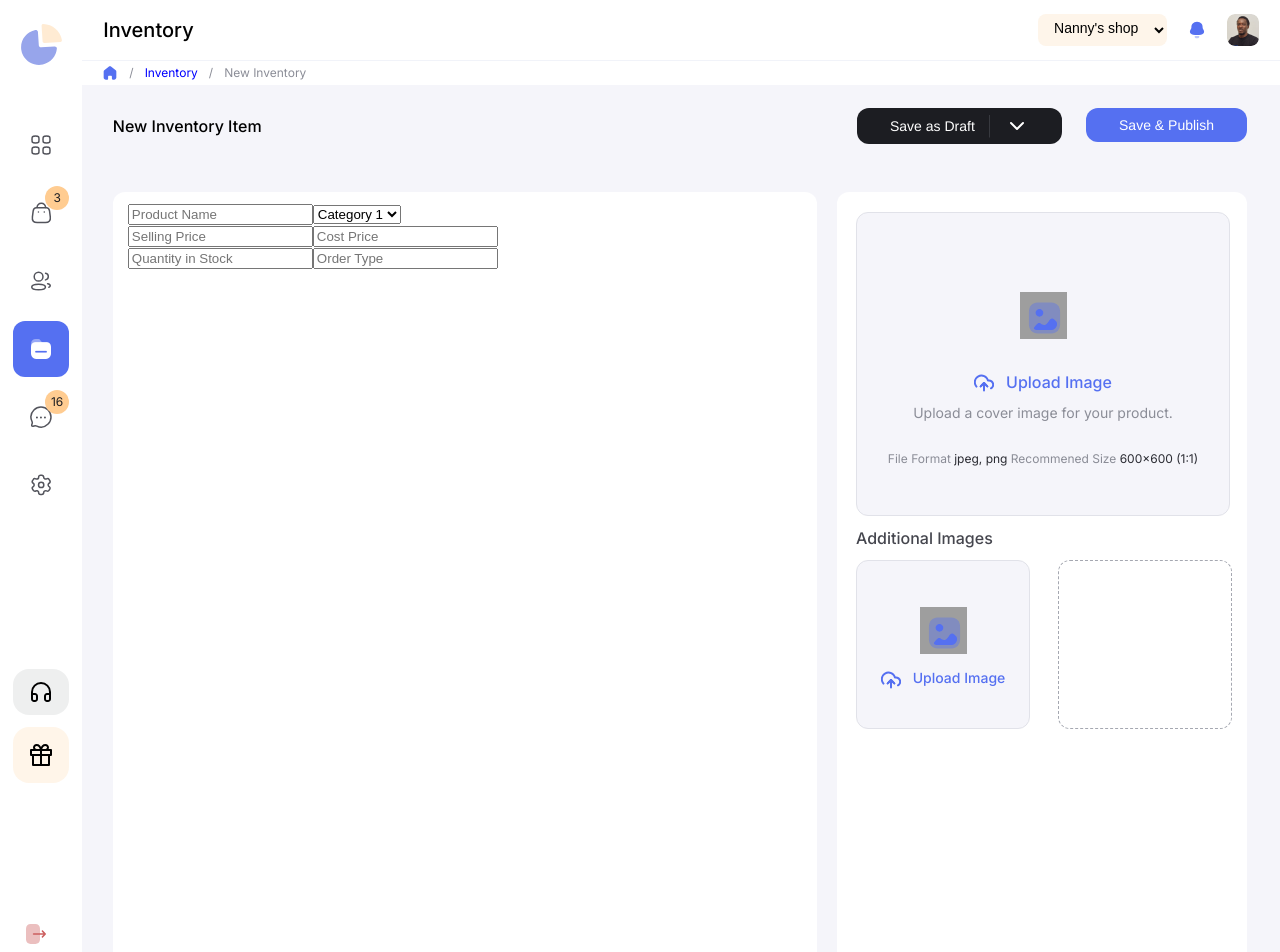
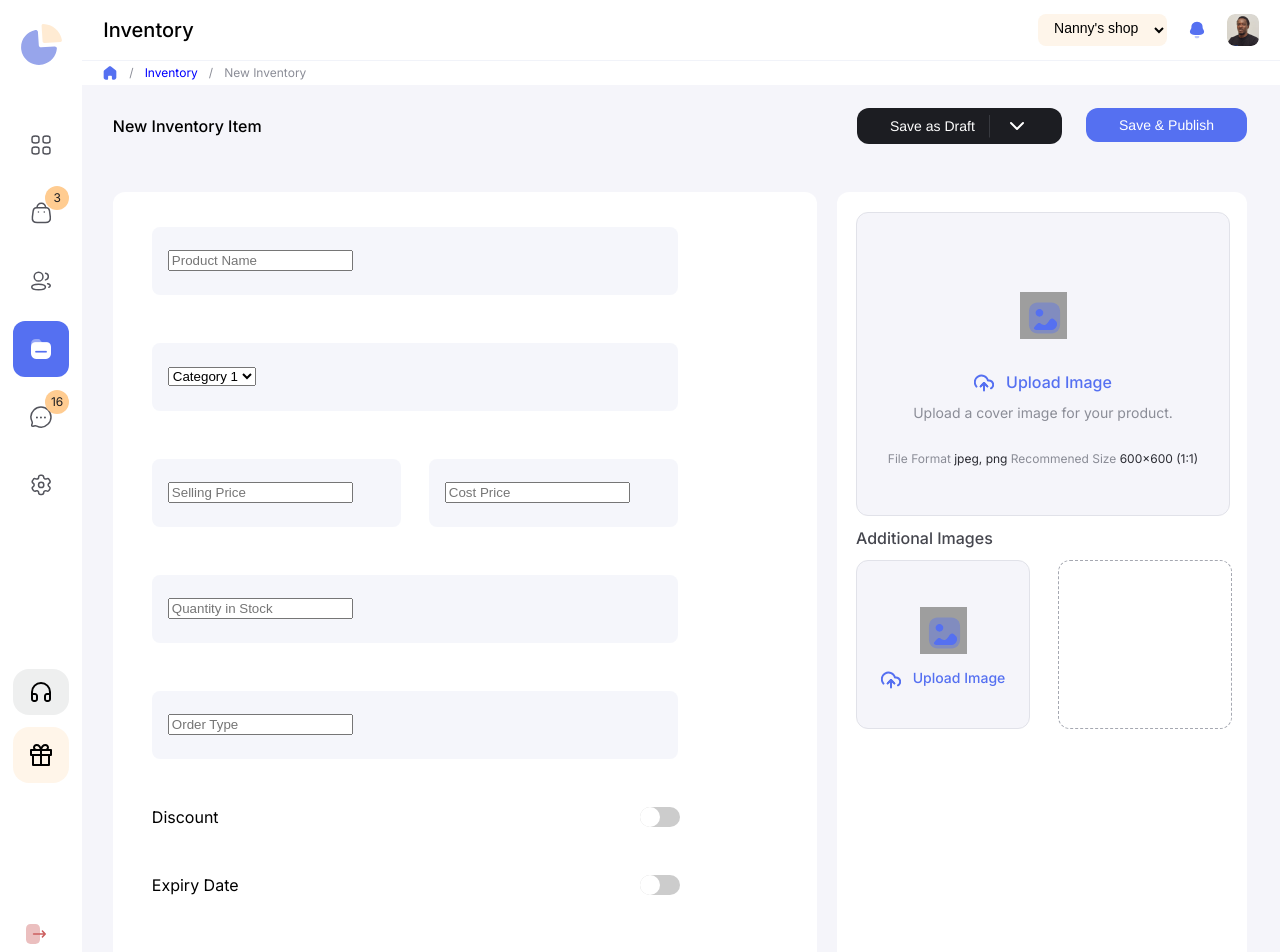
Before and after one commit to gabriele-305/celies-frontend-task, a React (Vite) app: page /add in a window 1280 px wide. Shown: the top 952 px of the page. Built offline with nearby package versions, Linux system fonts and the light colour scheme; grey boxes are pictures that could not be loaded.

Commit message:
fix AddElement 2

```diff
--- a/src/components/AddElement.css
+++ b/src/components/AddElement.css
@@ -15,6 +15,159 @@
   align-items: flex-start;
   gap: 1.25rem;
   flex: 1 0 0;
+}
+
+.sellingcost {
+  display: flex;
+  align-items: flex-start;
+  gap: 0.75rem;
+  align-self: stretch;
+}
+
+.sellingcosthidden {
+  display: flex;
+  align-items: flex-start;
+  gap: 0.75rem;
+  align-self: stretch;
+  width: 107%;
+  justify-content: space-between;
+}
+
+
+.input {
+  align-items: flex-start;
+  display: flex;
+  flex-direction: column;
+  position: relative;
+  padding: 1.5rem;
+}
+
+.input .top {
+  align-items: flex-start;
+  align-self: stretch;
+  background-color: rgba(239, 241, 249, 0.6);
+  border-radius: 0.5rem;
+  display: flex;
+  flex-direction: column;
+  gap: 0.625rem;
+  height: 3.25rem;
+  padding: 0.5rem 1rem;
+  position: relative;
+  width: 100%;
+}
+
+.input .input-content {
+  align-items: flex-start;
+  display: flex;
+  flex-direction: column;
+  gap: 0.5rem;
+  position: relative;
+  align-self: stretch;
+  flex: 1;
+  flex-grow: 1;
+  justify-content: space-around;
+}
+
+.hiddenDiv {
+  align-items: flex-start;
+  display: flex;
+  flex-direction: column;
+  position: relative;
+  padding: 1.5rem;
+}
+
+.hiddenDiv .top {
+  align-items: flex-start;
+  align-self: stretch;
+  background-color: rgba(239, 241, 249, 0.6);
+  border-radius: 0.5rem;
+  display: flex;
+  flex-direction: column;
+  gap: 0.625rem;
+  height: 3.25rem;
+  padding: 0.5rem 1rem;
+  position: relative;
+  width: 100%;
+}
+
+.hiddenDiv .input-content {
+  align-items: flex-start;
+  display: flex;
+  flex-direction: column;
+  gap: 0.5rem;
+  position: relative;
+  align-self: stretch;
+  flex: 1;
+  flex-grow: 1;
+  justify-content: space-around;
+}
+
+.checkbox {
+  justify-content: space-between;
+  display: flex;
+  width: 107%;
+}
+
+.switch {
+  position: relative;
+  display: inline-block;
+  width: 40px;
+  height: 20px;
+}
+
+/* Hide default HTML checkbox */
+.switch input {
+  opacity: 0;
+  width: 0;
+  height: 0;
+}
+
+/* The slider */
+.slider {
+  position: absolute;
+  cursor: pointer;
+  top: 0;
+  left: 0;
+  right: 0;
+  bottom: 0;
+  background-color: #ccc;
+  -webkit-transition: .4s;
+  transition: .4s;
+}
+
+.slider:before {
+  position: absolute;
+  content: "";
+  height: 20px;
+  width: 20px;
+  left: 0px;
+  bottom: 0px;
+  background-color: white;
+  -webkit-transition: .4s;
+  transition: .4s;
+}
+
+input:checked+.slider {
+  background-color: #2196F3;
+}
+
+input:focus+.slider {
+  box-shadow: 0 0 1px #2196F3;
+}
+
+input:checked+.slider:before {
+  -webkit-transform: translateX(19px);
+  -ms-transform: translateX(19px);
+  transform: translateX(19px);
+}
+
+/* Rounded sliders */
+.slider.round {
+  border-radius: 34px;
+}
+
+.slider.round:before {
+  border-radius: 50%;
 }
 
 .buttons {
--- a/src/components/AddElement.jsx
+++ b/src/components/AddElement.jsx
@@ -6,9 +6,18 @@ import { useLocation, useNavigate } from "react-router-dom";
 
 const AddElement = ({ className = "" }) => {
     const location = useNavigate()
+    const [checkedExp, setCheckedExp] = useState(false);
+    const [checked, setChecked] = useState(false);
+    const handleChange = () => {
+        // Change state to the opposite (to ture) when checkbox changes
+        setChecked(!checked);
+    };
+    const handleChangeExp = () => {
+        // Change state to the opposite (to ture) when checkbox changes
+        setCheckedExp(!checkedExp);
+    };
 
-    const [discount, setdiscount] = useState('');
-    const [expiry, setexpiry] = useState('');
+
 
     return (
         <div className="maincontainer2">
@@ -34,16 +43,109 @@ const AddElement = ({ className = "" }) => {
                 <div className="leftcontainer">
                     <div className="leftFrame">
                         <form>
+                            <div className="input">
+                                <div className="top">
+                                    <div className="input-content">
                                         <input className="pname" decoration="filled" type="text" placeholder="Product Name" />
+                                    </div>
+                                </div>
+                            </div>
+                            <div className="input">
+                                <div className="top">
+                                    <div className="input-content">
                                         <select className="pcategory" placeholder="Select Product Category">
                                             <option value="Cat1">Category 1</option>
                                             <option value="Cat2">Category 2</option>
                                         </select>
+                                    </div>
+                                </div>
+                            </div>
+                            <div className="sellingcost">
+                                <div className="input">
+                                    <div className="top">
+                                        <div className="input-content">
                                             <input className="psellingprice" type="text" placeholder="Selling Price" />
+                                        </div>
+                                    </div>
+                                </div>
+
+                                <div className="input">
+                                    <div className="top">
+                                        <div className="input-content">
                                             <input className="pcostprice" type="text" placeholder="Cost Price" />
+                                        </div>
+                                    </div>
+                                </div>
+                            </div>
+                            <div className="input">
+                                <div className="top">
+                                    <div className="input-content">
                                         <input className="pquantity" placeholder="Quantity in Stock"
                                             type="number" />
+                                    </div>
+                                </div>
+                            </div>
+                            <div className="input">
+                                <div className="top">
+                                    <div className="input-content">
                                         <input className="pordertype" type="text" placeholder="Order Type" />
+                                    </div>
+                                </div>
+                            </div>
+
+                            <div className="hiddenDiv">
+                                <div className="checkbox">
+                                    <div className="checkboxtxt">Discount</div>
+                                    <label class="switch">
+                                        <input type="checkbox" checked={checked}
+                                            onChange={handleChange} />
+                                        <span class="slider round"></span>
+                                    </label>
+                                </div>
+                                {checked && (
+                                    <div className="sellingcosthidden">
+                                        <div className="input">
+                                            <div className="top">
+                                                <div className="input-content">
+                                                    <select className="disctype" placeholder="Type">
+                                                        <option value="Cat1"> 1</option>
+                                                        <option value="Cat2"> 2</option>
+                                                    </select>
+                                                </div>
+                                            </div>
+                                        </div>
+
+                                        <div className="input">
+                                            <div className="top">
+                                                <div className="input-content">
+                                                    <input className="discount" type="text" placeholder="value" />
+                                                </div>
+                                            </div>
+                                        </div>
+                                    </div>)
+                                }
+
+                            </div>
+
+                            <div className="hiddenDiv">
+                                <div className="checkbox">
+                                    <div className="checkboxtxt">Expiry Date</div>
+                                    <label class="switch">
+                                        <input type="checkbox" checked={checkedExp}
+                                            onChange={handleChangeExp} />
+                                        <span class="slider round"></span>
+                                    </label>
+                                </div>
+                                {checkedExp && (
+                                    <div className="input">
+                                        <div className="top">
+                                            <div className="input-content">
+                                                <input type="date" className="expiryDate" />
+                                            </div>
+                                        </div>
+                                    </div>
+                                )}
+                            </div>
                         </form>
                     </div>
                     <div className="rightFrame"></div>
@@ -109,4 +211,4 @@ AddElement.propTypes = {
     className: PropTypes.string,
 };
 
-export default AddElement
+export default AddElement;
```
Lines whose indentation alone changed are shown as unchanged.
